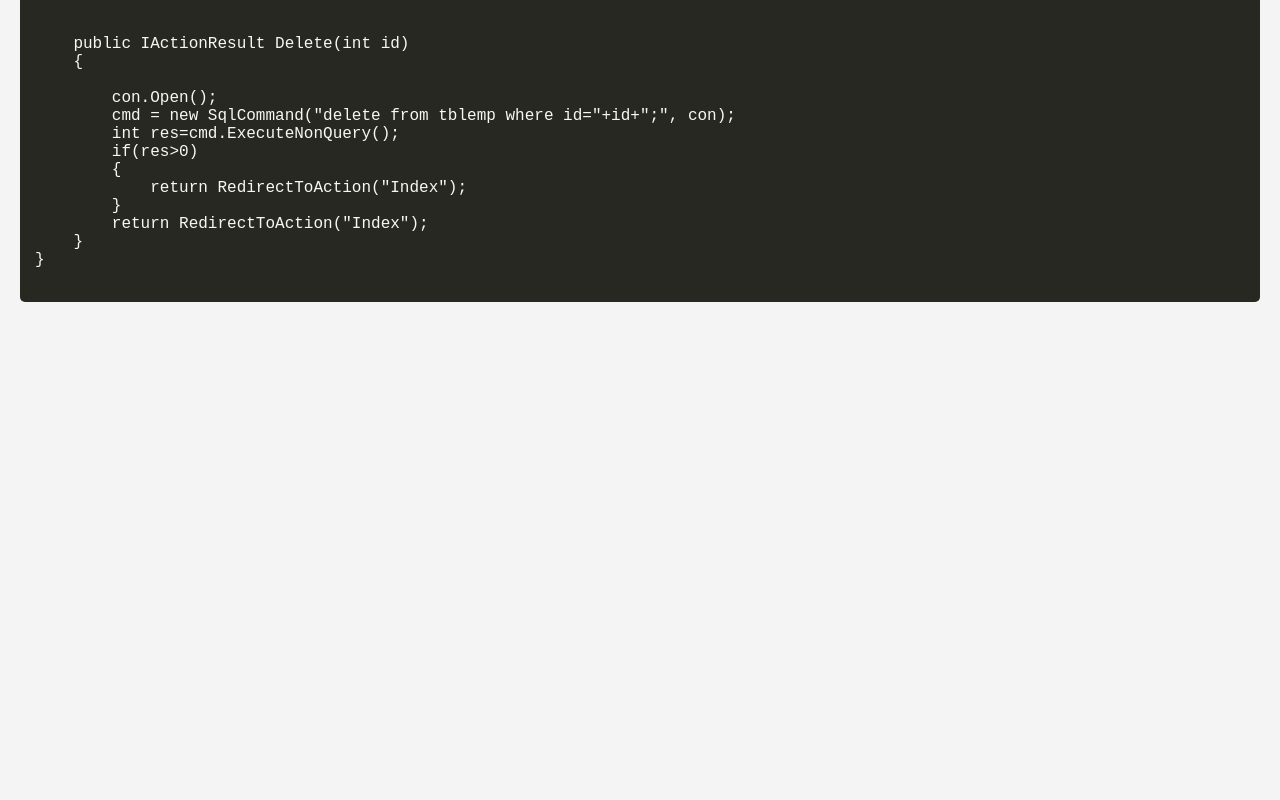
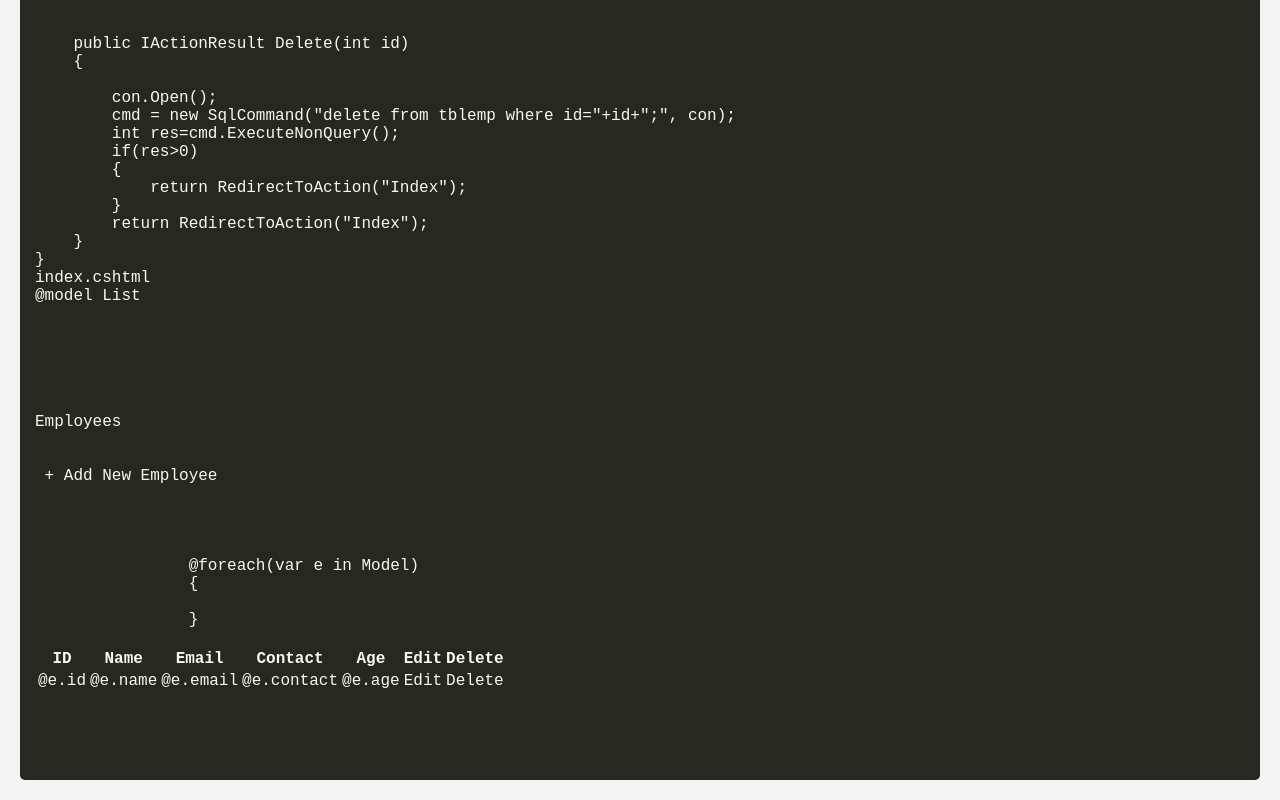
Before and after one commit to devjariwala14/bunny1401, a plain HTML site: page index.html in a window 1280 px wide. Shown: the part 1998-2798 px from the top of the page. Before the commit the page ends 2320 px from the top, so only its background shows below. Drawn offline with Linux system fonts and the light colour scheme.

Commit message:
index.html published

```diff
--- a/index.html
+++ b/index.html
@@ -144,6 +144,42 @@ public class EmpController : Controller
         return RedirectToAction("Index");
     }
 }
+index.cshtml
+@model List<tblemp>
+    <html xmlns="http://www.w3.org/1999/xhtml">
+    <head><title>emp display</title></head>
+    <body>
+        <div class="d-flex justify-content-between m-3">
+        <div class="fs-1">Employees</div>
+        <div><a class="btn btn-primary" asp-action="Insert" asp-controller="Emp"> + Add New Employee</a></div>
+        </div>
+    <table class="table table-bordered table-striped text-center">
+            <thead>
+            <th>ID</th>
+            <th>Name</th>
+            <th>Email</th>
+            <th>Contact</th>
+            <th>Age</th>
+            <th>Edit</th>
+            <th>Delete</th>
+            </thead>
+            <tbody>
+                @foreach(var e in Model)
+                {
+                    <tr>
+                    <td>@e.id</td>
+                    <td>@e.name</td>
+                    <td>@e.email</td>
+                    <td>@e.contact</td>
+                    <td>@e.age</td>
+                    <td><a asp-action="Edit" asp-controller="Emp" asp-route-id="@e.id" class="btn btn-warning">Edit</a></td>
+                    <td><a asp-action="Delete" asp-controller="Emp" asp-route-id="@e.id" class="btn btn-danger" onclick="return confirm('do you want to delete this record?');">Delete</a></td>
+                    </tr>
+                }
+            </tbody>
+        </table>
+    </body>
+</html>
     </code></pre>
 
     </body>
```
Lines whose indentation alone changed are shown as unchanged.
